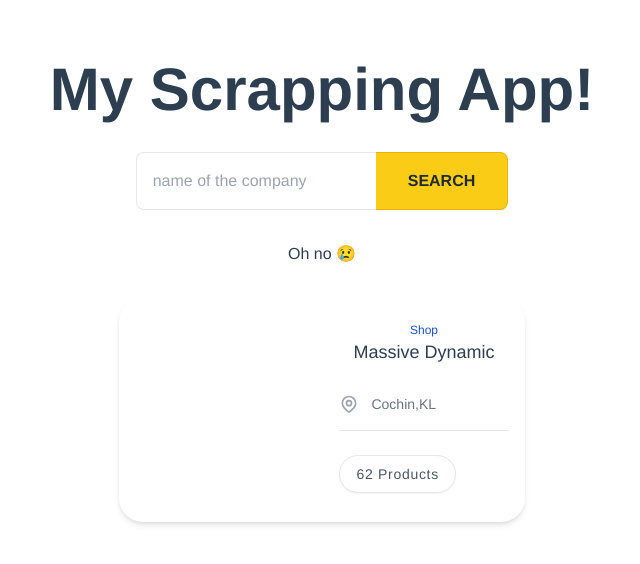
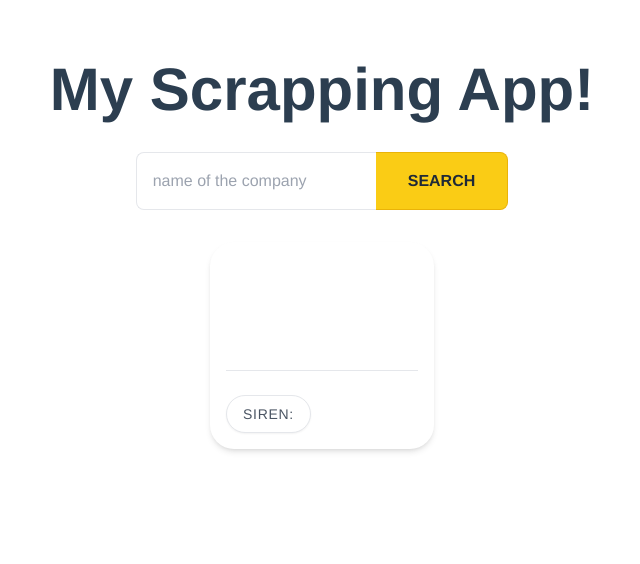
Before and after one commit to IssaDia/scapping-application, a Vue app in the folder frontend/: page / in a window 1280 px wide. Shown: the top 564 px of the page, without its empty margins (318-958 px from the left). Built offline with nearby package versions, Linux system fonts and the light colour scheme.

Commit message:
data retrieving is a success

```diff
--- a/frontend/package.json
+++ b/frontend/package.json
@@ -10,6 +10,7 @@
   },
   "dependencies": {
     "@popperjs/core": "^2.11.5",
+    "@vue/composition-api": "^1.6.2",
     "babel-jest": "^28.1.0",
     "bootstrap": "^5.1.3",
     "core-js": "^3.8.3",
--- a/frontend/src/components/Company/CompanyCard.vue
+++ b/frontend/src/components/Company/CompanyCard.vue
@@ -1,40 +1,12 @@
 <template>
   <div class="flex flex-col">
     <div class="bg-white shadow-md rounded-3xl p-4">
-      <div class="flex-none lg:flex">
-        <div class="h-full w-full lg:h-48 lg:w-48 lg:mb-0 mb-3"></div>
+      <div class="flex flex-col">
+        <div class="h-full w-full lg:h-24 lg:w-48 lg:mb-0 mb-3"></div>
         <div class="flex-auto ml-3 justify-evenly py-2">
-          <div class="flex flex-wrap">
-            <div class="w-full flex-none text-xs text-blue-700 font-medium">
-              Shop
-            </div>
-            <h2 class="flex-auto text-lg font-medium">Massive Dynamic</h2>
-          </div>
-          <p class="mt-3"></p>
-          <div class="flex py-4 text-sm text-gray-500">
-            <div class="flex-1 inline-flex items-center">
-              <svg
-                xmlns="http://www.w3.org/2000/svg"
-                class="h-5 w-5 mr-3 text-gray-400"
-                fill="none"
-                viewBox="0 0 24 24"
-                stroke="currentColor"
-              >
-                <path
-                  stroke-linecap="round"
-                  stroke-linejoin="round"
-                  stroke-width="2"
-                  d="M17.657 16.657L13.414 20.9a1.998 1.998 0 01-2.827 0l-4.244-4.243a8 8 0 1111.314 0z"
-                ></path>
-                <path
-                  stroke-linecap="round"
-                  stroke-linejoin="round"
-                  stroke-width="2"
-                  d="M15 11a3 3 0 11-6 0 3 3 0 016 0z"
-                ></path>
-              </svg>
-              <p class="">Cochin,KL</p>
-            </div>
+          <h2 v-if="getName" class="flex-auto text-lg font-medium">
+            {{ getName }}
+          </h2>
         </div>
         <div class="flex p-4 pb-2 border-t border-gray-200"></div>
         <div class="flex space-x-3 text-sm font-medium">
@@ -42,12 +14,34 @@
             <button
               class="mb-2 md:mb-0 bg-white px-4 py-2 shadow-sm tracking-wider border text-gray-600 rounded-full hover:bg-gray-100 inline-flex items-center space-x-2"
             >
-                <span>62 Products</span>
+              <span>SIREN:</span><span v-if="getSiren">{{ getSiren }}</span>
             </button>
           </div>
         </div>
       </div>
     </div>
   </div>
-  </div>
 </template>
+<script>
+import { defineComponent } from "@vue/composition-api";
+
+export default defineComponent({
+  data() {
+    return {
+      name: this.$store.name,
+      siren: this.$store.siren,
+    };
+  },
+  computed: {
+    getName() {
+      return this.$store.state.name;
+    },
+    getSiren() {
+      return this.$store.state.siren;
+    },
+    status() {
+      return this.$store.state.loading;
+    },
+  },
+});
+</script>
--- a/frontend/src/components/SearchForm/SearchForm.vue
+++ b/frontend/src/components/SearchForm/SearchForm.vue
@@ -13,8 +13,6 @@ import { defineComponent } from '@vue/composition-api';
       Search
     </button>
   </form>
-  <p v-if="companyName">{{ companyName }}</p>
-  <p v-else>Oh no 😢</p>
 </template>
 
 <script>
@@ -22,25 +20,18 @@ import { defineComponent } from "vue";
 
 const baseURL = "http://localhost:3000/api";
 export default defineComponent({
-  data() {
-    return {
-      name: this.$store.name,
-    };
-  },
-  computed: {
-    companyName() {
-      return this.$store.state.name;
-    },
-  },
   methods: {
     async retrieveData() {
       const companyName = this.$refs.get_company_name.value;
-
+      this.$store.commit("setLoading", true);
       await fetch(`${baseURL}/search/${companyName}`)
         .then((response) => response.json())
         .then((data) => {
           this.$store.commit("setName", data.name);
-          console.log(data.name);
+          this.$store.commit("setSiren", data.siren[0]);
+          this.$store.commit("setLoading", false);
+
+          console.log(data);
         })
         .catch((error) => console.log(error));
     },
--- a/frontend/src/main.js
+++ b/frontend/src/main.js
@@ -7,11 +7,19 @@ const store = createStore({
   state() {
     return {
       name: "",
+      siren: "",
+      loading: false,
     };
   },
   mutations: {
     setName(state, name) {
       state.name = name;
+    },
+    setSiren(state, siren) {
+      state.siren = siren;
+    },
+    setLoading(state, status) {
+      state.status = status;
     },
   },
 });
```
Also changed, not shown: 2 other files (tests, documents, lock files or other folders). Lines whose indentation alone changed are shown as unchanged.
